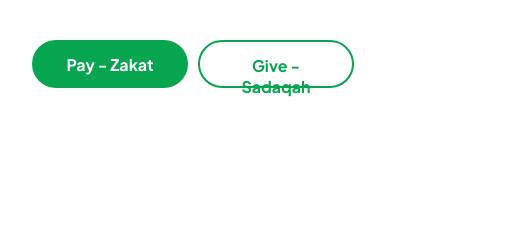
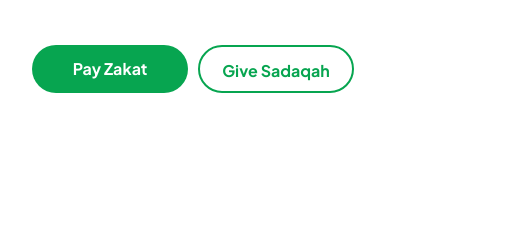
Before and after one commit to Ayam7273/azsf, a plain HTML site: page home.html in a window 1280 px wide. Shown: the part 509-758 px from the top of the page, 114-643 px from the left. Drawn offline with nearby package versions, Linux system fonts and the light colour scheme; grey boxes are pictures that could not be loaded.

Commit message:
18th commit

```diff
--- a/home.html
+++ b/home.html
@@ -85,10 +85,10 @@
       </p>
       <div class="cta">
         <a href="">
-          <button class="btn">Pay - Zakat</button>
+          <button class="btn">Pay Zakat</button>
         </a>
         <a href="">
-          <button class="give-btn">Give - Sadaqah</button>
+          <button class="give-btn">Give Sadaqah</button>
         </a>
       </div>
     </div>
```
